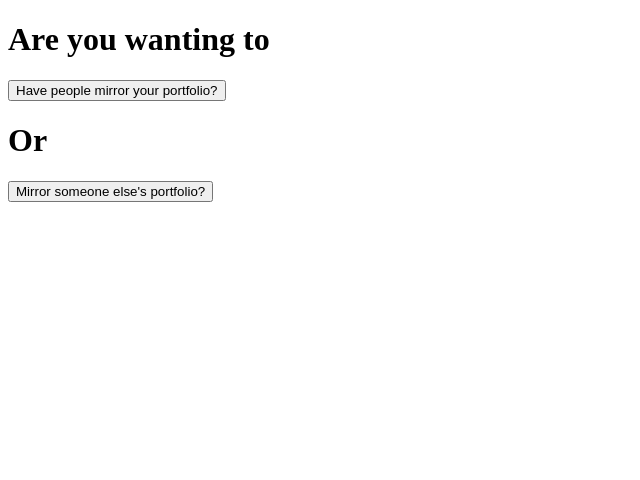
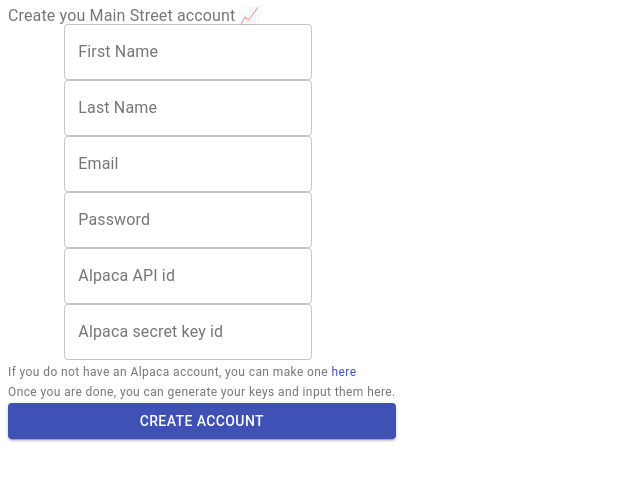
Before and after one commit to baileyg2016/FrontEnd, a React app: page / in a window 1280 px wide. Shown: the top 480 px of the page, without its empty margins (0-640 px from the left). Built offline with nearby package versions, Linux system fonts and the light colour scheme; no server answers.

Commit message:
updating the form

```diff
--- a/package.json
+++ b/package.json
@@ -5,6 +5,7 @@
     "build:web:prod": "webpack --mode production"
   },
   "dependencies": {
+    "@material-ui/core": "^4.11.3",
     "axios": "^0.21.1",
     "body-parser": "^1.19.0",
     "cors": "^2.8.5",
--- a/src/App/App.tsx
+++ b/src/App/App.tsx
@@ -12,8 +12,7 @@
   const { dispatch } = useContext(Context);
 
   const generateToken = async () => {
-    const response = await axios.post("http://localhost:8000/api/create_link_token");
-    console.log(response)
+    const response = await axios.post(`${process.env.API_ENDPOINT}/api/create_link_token`);
 
     if (response.data.status_code !== 200) {
       dispatch({ type: "SET_STATE", state: { linkToken: null } });
@@ -68,7 +67,7 @@
     // <>
     <Router>
       <Switch>
-        <Route exact path={Paths.Home} component={Signup} />
+        <Route exact path={Paths.Home} component={SubscriberSignup} />
         <Route exact path={Paths.InvestorSignup} component={InvestorSignup} />
         <Route exact path={Paths.SubscriberSignup} component={SubscriberSignup} />
         <Route exact path={Paths.InvestorData} component={ConnectedPlaidInfo} />
--- a/src/Link/Link.tsx
+++ b/src/Link/Link.tsx
@@ -10,7 +10,7 @@
   const onSuccess = useCallback((public_token: string) => {
     // send public_token to server
     const setToken = async () => {
-        const response = await axios.post("http://localhost:8000/api/set_access_token", {
+        const response = await axios.post(`${process.env.API_ENDPOINT}/api/set_access_token`, {
             public_token: public_token,
         }
         );
--- a/src/components/ConnectedPlaidInfo.tsx
+++ b/src/components/ConnectedPlaidInfo.tsx
@@ -10,7 +10,7 @@
 
     useEffect(() => {
         const getHoldings = async () => {
-            const { data } = await axios.get('http://localhost:8000/api/holdings');
+            const { data } = await axios.get(`${process.env.API_ENDPOINT}/api/holdings`);
 
             if (data.error) {
                 setError(data.error);
--- a/src/components/SubscriberSignup.tsx
+++ b/src/components/SubscriberSignup.tsx
@@ -1,22 +1,69 @@
 import React, { useCallback, useState } from 'react';
+import { Button, FormControl, FormControlLabel, FormGroup, FormHelperText, FormLabel, Link, TextField } from '@material-ui/core';
+import axios from 'axios';
 
 export const SubscriberSignup = () => {
     const [firstName, setFirstName] = useState('');
     const [lastName, setLastName] = useState('');
     const [email, setEmail] = useState('');
-    const [apiKey, setApiKey] = useState('');
+    const [password, setPassword] = useState('');
+    const [apiId, setApiId] = useState('');
+    const [secretKey, setSecretKey] = useState('');
 
-    const createAccount = useCallback(() => {
-        console.log('clicking')
+    const onCreateAccount = useCallback(() => {
+        const createAccount = async () => {
+            const { data } = await axios.post(`${process.env.AWS_ENDPOINT}/signup`, {
+                username: email,
+                password: password,
+                clientId: apiId,
+                clientSecret: secretKey,
+            });
+        };
     }, []);
 
     return (
-        <div>
-            <label>First Name: <input name="first_name" type='text' onChange={e => setFirstName(e.target.value)} /></label>
-            <label>Last Name: <input name="last_name" type='text' onChange={e => setLastName(e.target.value)} /></label>
-            <label>Email: <input name="email" type='email' onChange={e => setEmail(e.target.value)} /></label>
-            <label>Alpaca API key: <input name="alpaca_api" onChange={e => setApiKey(e.target.value)} /></label>
-            <input name="create_account" type='button' value="Create Account" onClick={createAccount} />
-        </div>
+        <>
+            <FormControl component="fieldset">
+                <FormLabel component="legend">Create you Main Street account 📈</FormLabel>
+                <FormGroup style={{ alignItems: 'center' }}>
+                    <FormControlLabel
+                        control={<TextField onChange={e => setFirstName(e.target.value)} id="outlined-basic" label="First Name" variant="outlined" />}
+                        label=''
+                    />
+                    <FormControlLabel
+                        control={<TextField onChange={e => setLastName(e.target.value)} id="outlined-basic" label="Last Name" variant="outlined" />}
+                        label=''
+                    />
+                    <FormControlLabel
+                        control={<TextField onChange={e => setEmail(e.target.value)} id="outlined-basic" label="Email" variant="outlined" />}
+                        label=''
+                    />
+                    <FormControlLabel
+                        control={<TextField onChange={e => setPassword(e.target.value)} id="outlined-basic" label="Password" variant="outlined" />}
+                        label=''
+                    />
+                    <FormControlLabel
+                        control={<TextField onChange={e => setApiId(e.target.value)} id="outlined-basic" label="Alpaca API id" variant="outlined" />}
+                        label=''
+                    />
+                    <FormControlLabel
+                        control={<TextField onChange={e => setSecretKey(e.target.value)} id="outlined-basic" label="Alpaca secret key id" variant="outlined" />}
+                        label=''
+                    />
+                </FormGroup>
+                <FormHelperText>
+                    If you do not have an Alpaca account, you can make one <Link target='_blank' rel='noopener noreferrer' href='https://app.alpaca.markets/signup' onClick={(e: any) => e.preventDefault}>here</Link>
+                    <br />
+                    Once you are done, you can generate your keys and input them here.
+                </FormHelperText>
+                <Button
+                    variant="contained"
+                    color="primary"
+                    onClick={onCreateAccount}
+                >
+                    Create Account
+                </Button>
+            </FormControl>
+        </>
     );
 };
```
Also changed, not shown: 1 other file (tests, documents, lock files or other folders).
